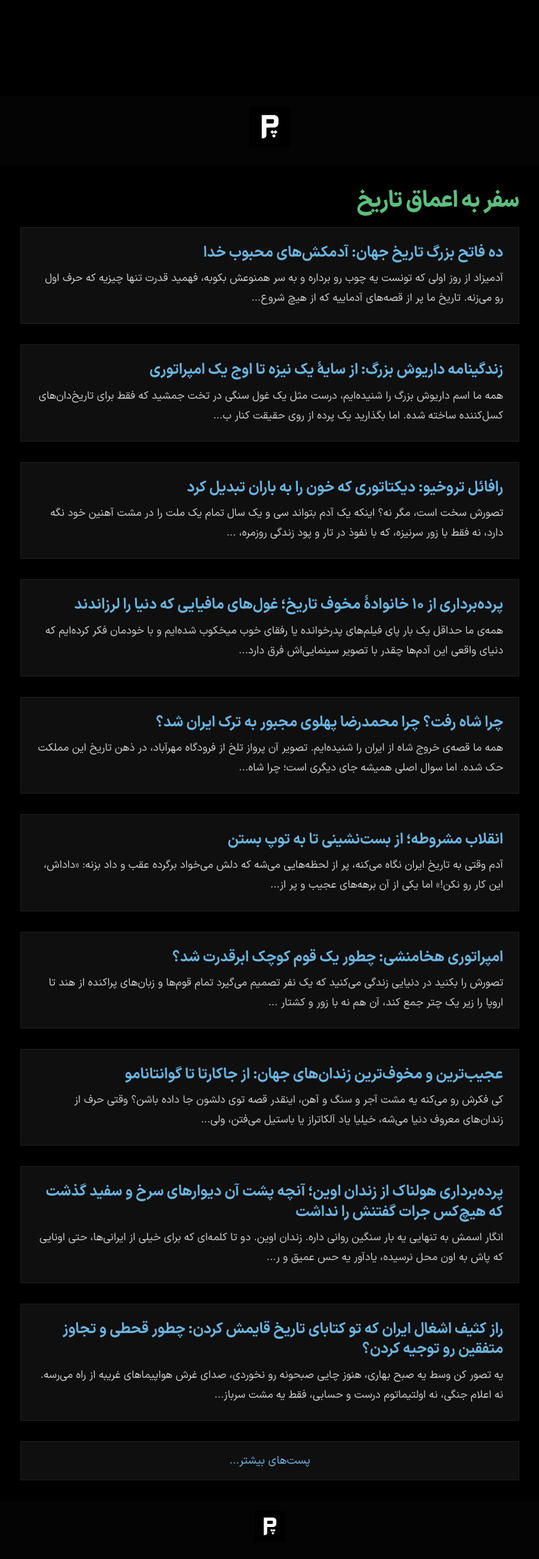
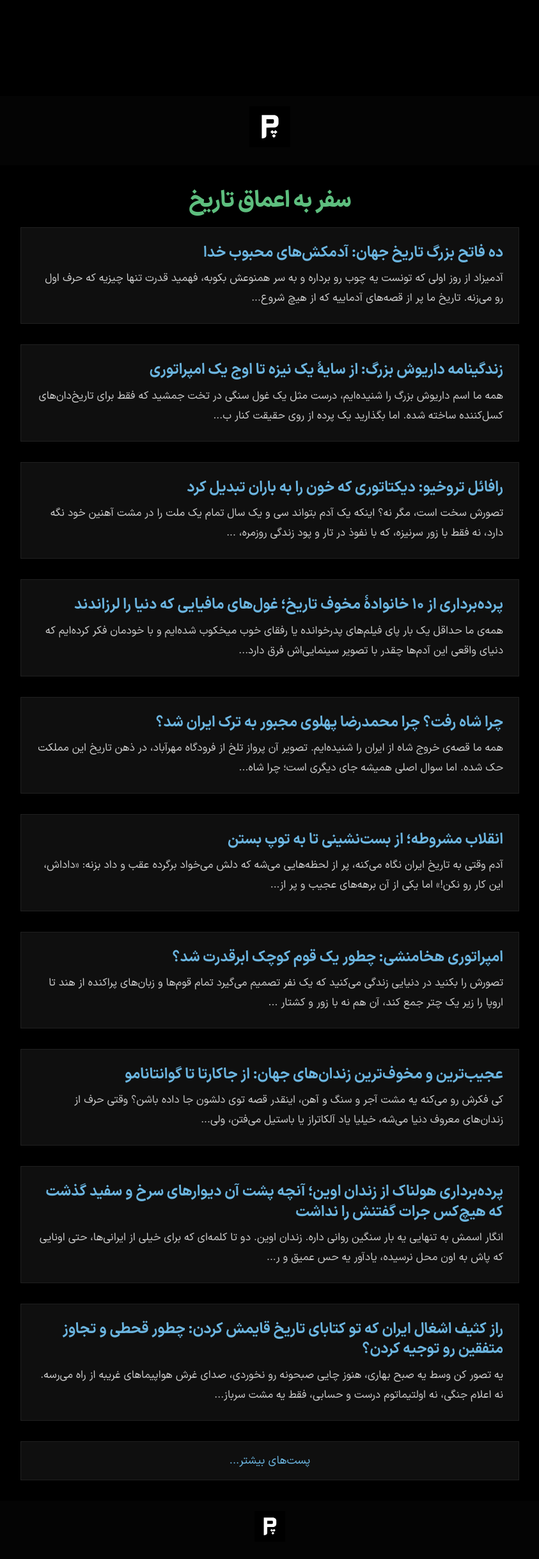
Before and after one commit to darkblog/darkblog.github.io, a Jekyll site: the page built from index.html, in a window 1280 px wide. Shown: the whole page at 64% size, without its empty margins (218-1061 px from the left). Built offline with Jekyll 4.4.1, drawn with Linux system fonts in a browser that asks for light colours.

Commit message:
Update default.html

```diff
--- a/_layouts/default.html
+++ b/_layouts/default.html
@@ -266,6 +266,9 @@
             padding-block-end: 0;
             letter-spacing: -0.02em;
         }
+        .page-title-home {
+            text-align: center;
+        }
         .section-title {
             font-size: 1.5rem;
             font-weight: 700;
@@ -461,7 +464,7 @@
             {% endif %}
 
             {% if page.is_home %}
-            <h1 class="page-title">سفر به اعماق تاریخ</h1>
+            <h1 class="page-title page-title-home">سفر به اعماق تاریخ</h1>
             {% endif %}
 
             {% if page.type == 'post' %}
```
